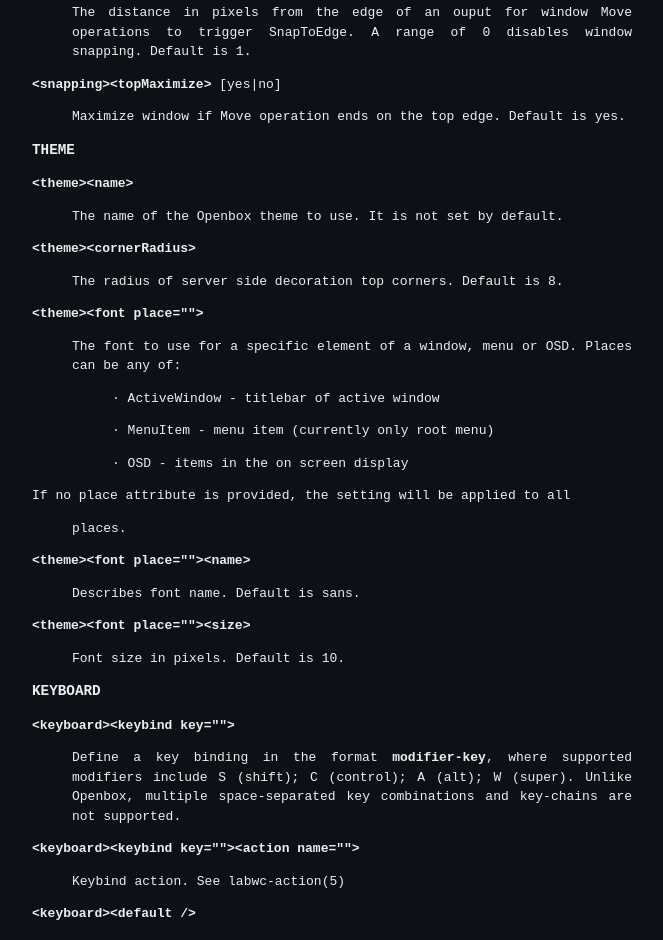
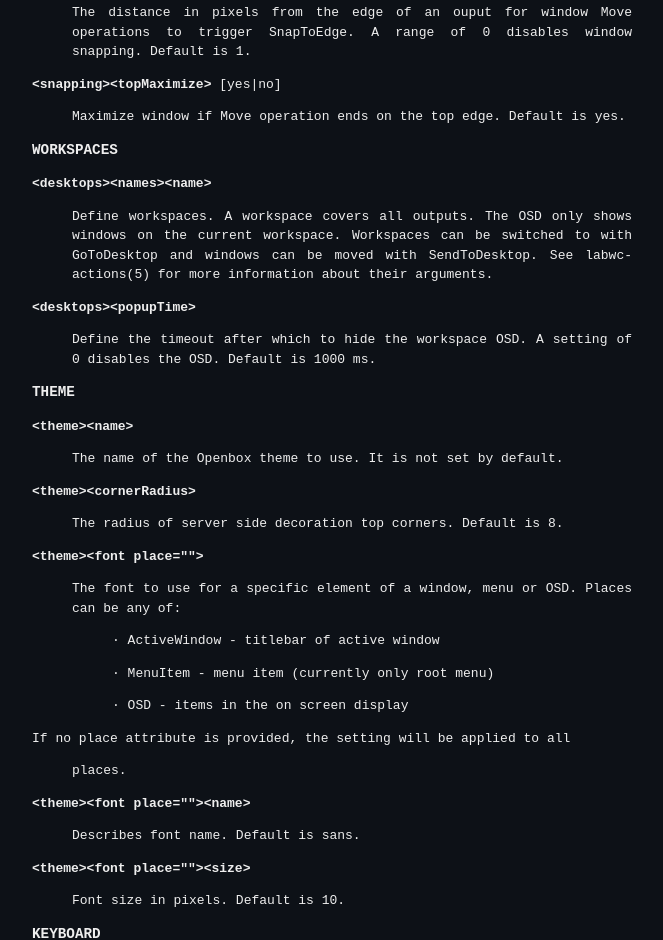
Before and after one commit to labwc/labwc.github.io, a plain HTML site: page labwc-config.5.html in a window 1280 px wide. Shown: the part 1748-2688 px from the top of the page, without its empty margins (288-951 px from the left). Drawn offline with Linux system fonts and the light colour scheme.

Commit message:
Update man pages

```diff
--- a/labwc-config.5.html
+++ b/labwc-config.5.html
@@ -206,6 +206,19 @@ Default is 1.</p>
 <blockquote>
 <p>Maximize window if Move operation ends on the top edge. Default is
 yes.</p>
+</blockquote>
+<h2>WORKSPACES</h2>
+<p><strong>&lt;desktops&gt;&lt;names&gt;&lt;name&gt;</strong></p>
+<blockquote>
+<p>Define workspaces. A workspace covers all outputs. The OSD only shows
+windows on the current workspace. Workspaces can be switched to with
+GoToDesktop and windows can be moved with SendToDesktop. See
+labwc-actions(5) for more information about their arguments.</p>
+</blockquote>
+<p><strong>&lt;desktops&gt;&lt;popupTime&gt;</strong></p>
+<blockquote>
+<p>Define the timeout after which to hide the workspace OSD. A setting
+of 0 disables the OSD. Default is 1000 ms.</p>
 </blockquote>
 <h2>THEME</h2>
 <p><strong>&lt;theme&gt;&lt;name&gt;</strong></p>
```
Also changed, not shown: labwc-actions.5.html (+11 -0 lines).
